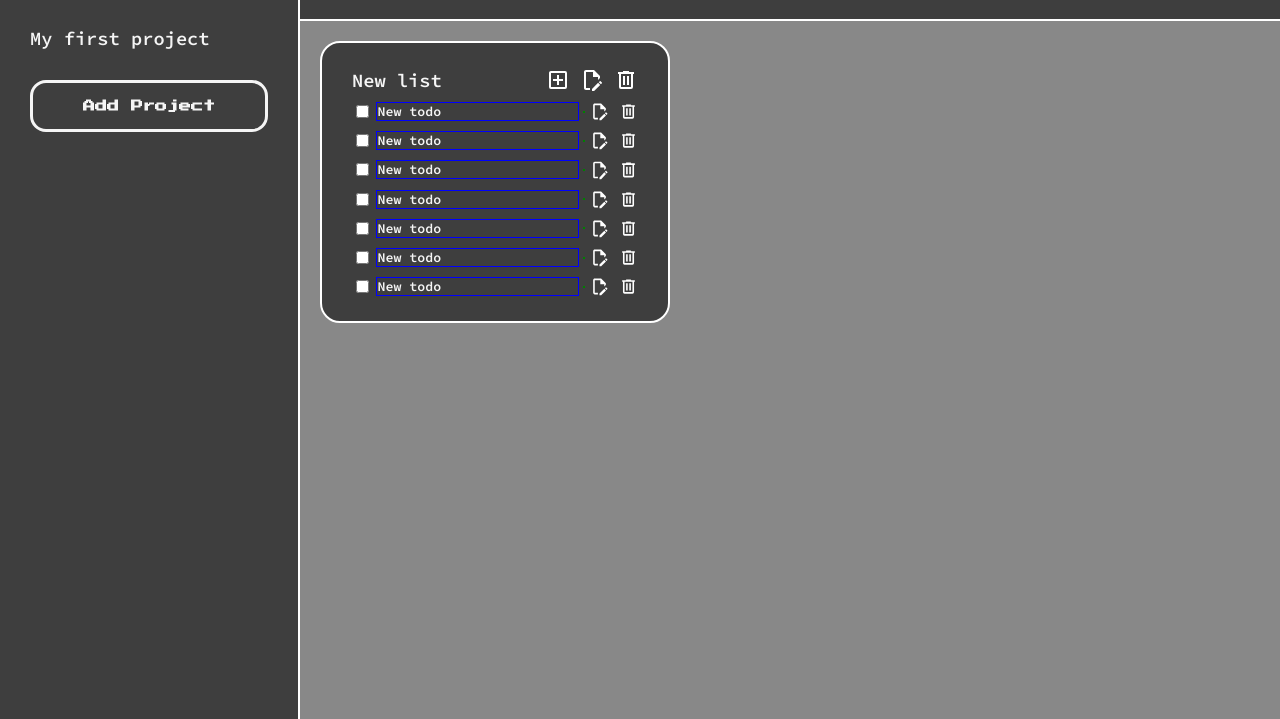
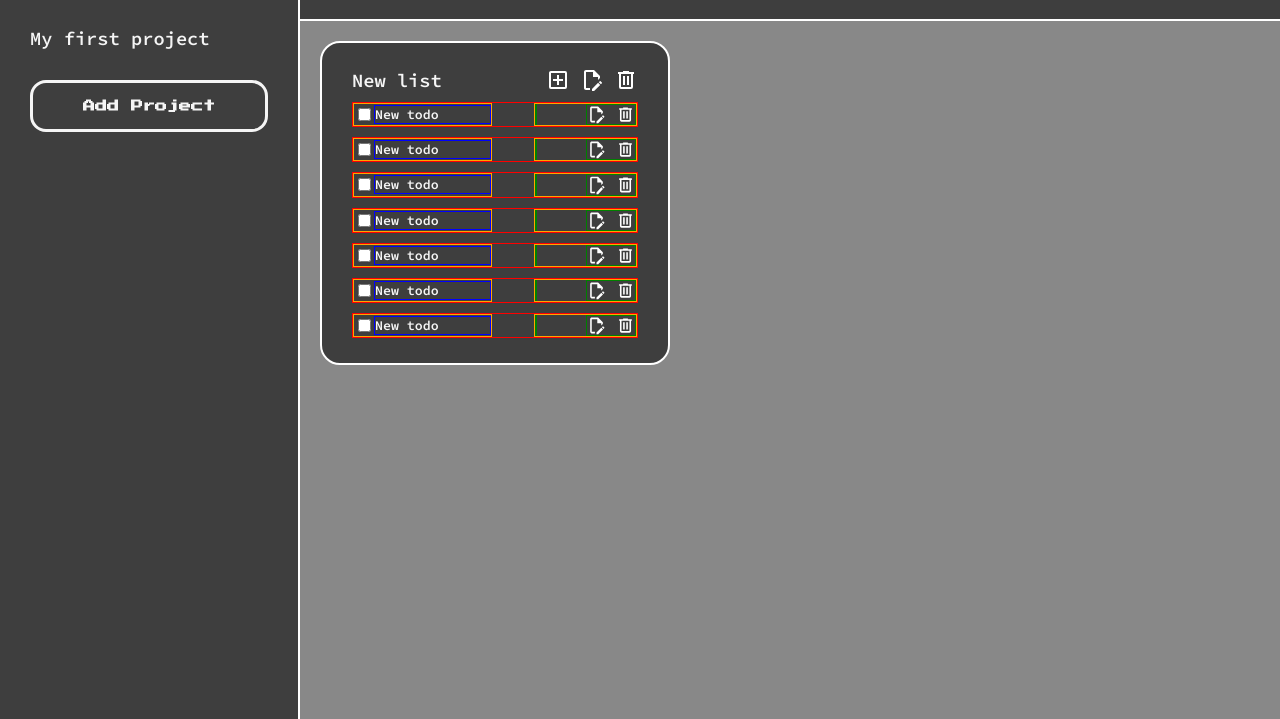
Before and after one commit to owen-addison/todo-list, a website built with webpack: page dist/index.html in a window 1280 px wide. Shown: the part 81-800 px from the top of the page. Built offline with Linux system fonts and the light colour scheme.

Commit message:
Changes styling of todo item and child elements

```diff
--- a/src/style.css
+++ b/src/style.css
@@ -180,19 +180,40 @@ h2, h3, h4, h5, h6 {
 .todo-container {
   display: grid;
   gap: 10px;
-  /* border: 1px solid green; */
+  /* border: 1px solid pink; */
 }
 
 .todo {
-  /* width: 100%; */
-  display: flex;
-  justify-content: space-between;
-  align-items: center;
-  /* border: 1px solid red; */
+  display: grid;
+  grid-auto-flow: column;
+  justify-items: start;
+  grid-template-columns: 1fr 1fr;
+  border: 1px solid red;
+  gap: 10px;
+}
+
+
+.todo-start-container, .todo-end-container {
+  border: 1px solid orange;
+  /* width: fit-content; */
+  display: grid;
+  align-content: center;
+  /* gap: 10px; */
+}
+
+.todo-start-container {
+  grid-template-columns: 20px 1fr;
+  width: 100%;
+  /* justify-self: start; */
+}
+
+.todo-end-container {
+  grid-template-columns: repeat(2, 1fr);
+  width: fit-content;
+  justify-self: end;
 }
 
 .todo-name {
-  width: 70%;
   height: fit-content;
   border: 1px solid blue;
 }
@@ -200,17 +221,20 @@ h2, h3, h4, h5, h6 {
 .todo-countdown {
   width: fit-content;
   border: 1px solid green;
+  justify-self: start;
   margin: 0;
   font-size: 0.8em;
+  text-align: center;
 }
 
 .todo .icon-container {
-  /* border: 1px solid green; */
-  width: fit-content;
+  border: 1px solid green;
+  /* width: fit-content; */
   display: grid;
   grid-template-columns: repeat(2, 1fr);
   align-content: center;
   gap: 10px;
+  justify-self: end;
 }
 
 .todo img {
```
Also changed, not shown: dist/index.bundle.js.
